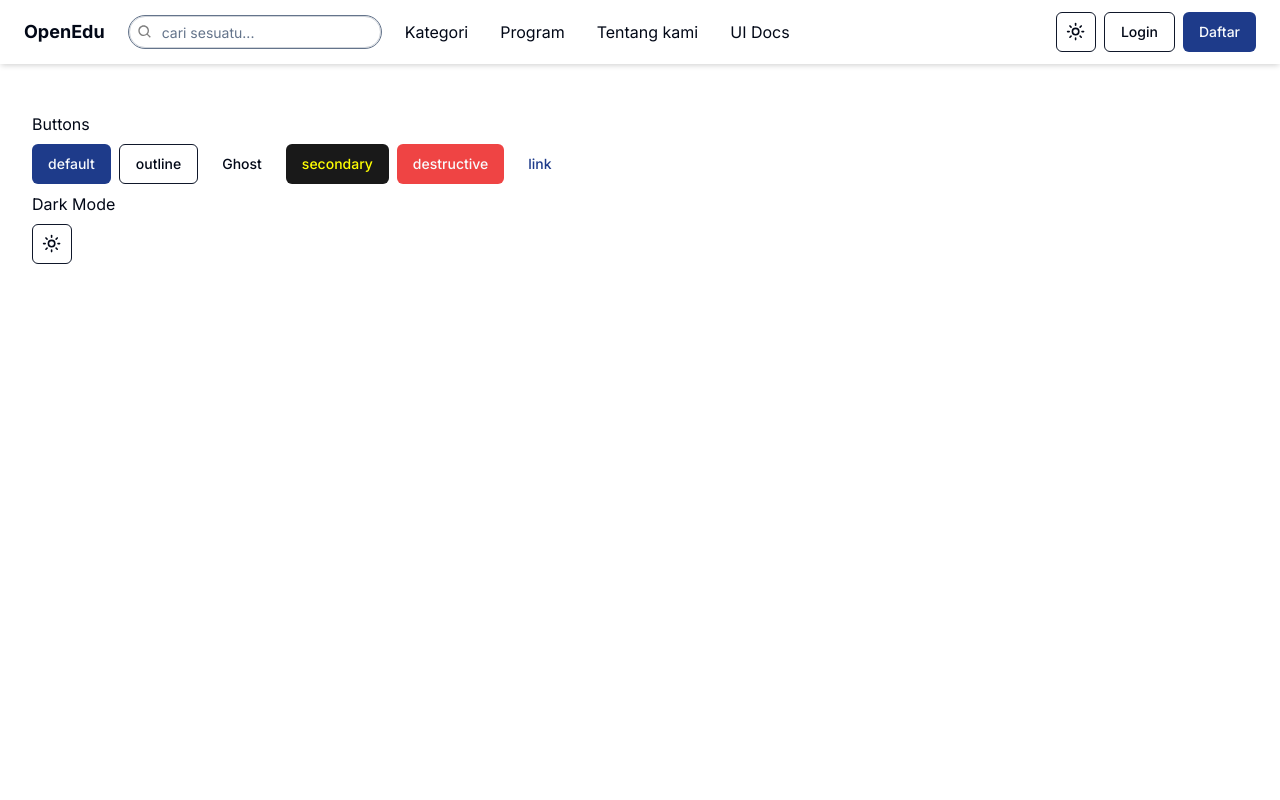
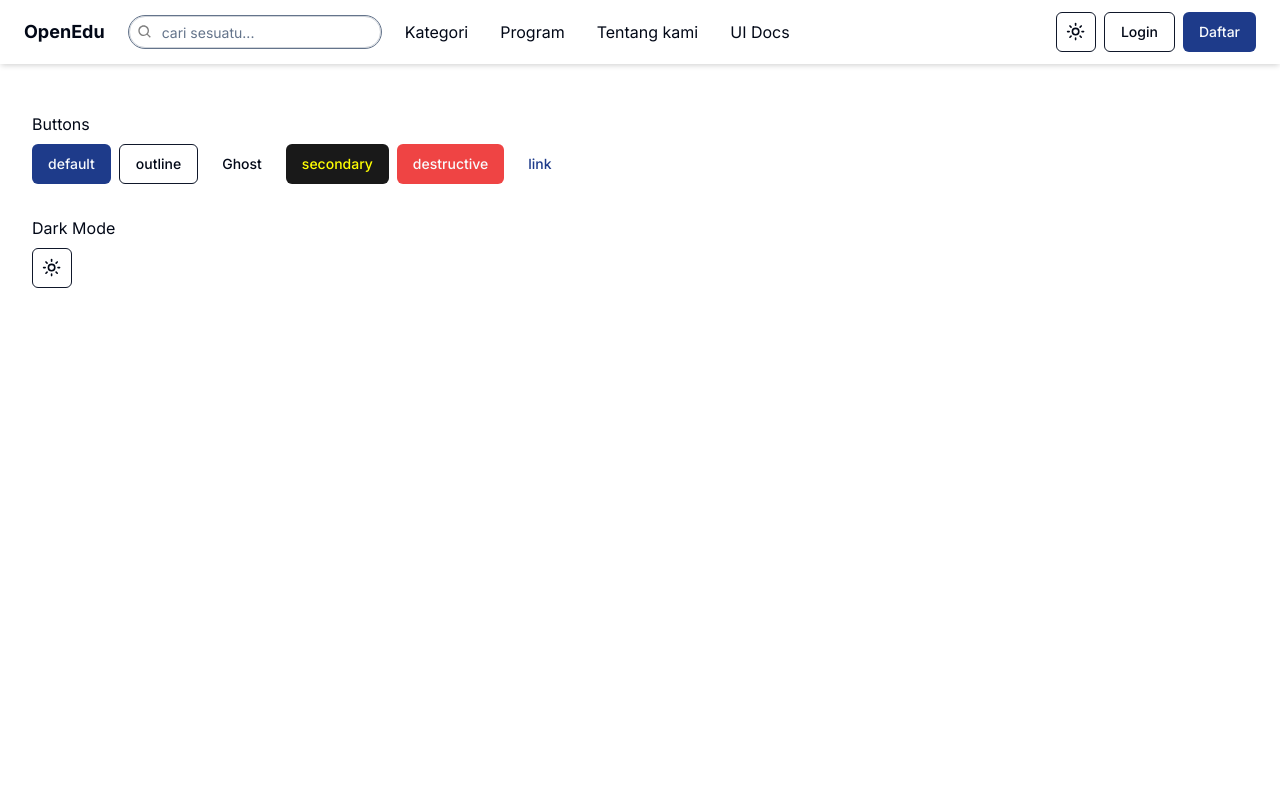
Before and after one commit to pampam01/online_learning_platform, a Next.js app: page /docs in a window 1280 px wide. Shown: the top 800 px of the page. Built offline with nearby package versions, Linux system fonts and the light colour scheme.

Commit message:
moving theme provider

```diff
--- a/app/docs/page.tsx
+++ b/app/docs/page.tsx
@@ -14,7 +14,7 @@ const page = () => {
         <Button variant={"destructive"}>destructive</Button>
         <Button variant={"link"}>link</Button>
       </div>
-      <h1>Dark Mode</h1>
+      <h1 className="pt-6">Dark Mode</h1>
       <ModeToggle />
     </section>
   );
--- a/app/layout.tsx
+++ b/app/layout.tsx
@@ -3,7 +3,7 @@ import { Inter } from "next/font/google";
 import "./globals.css";
 import Header from "@/components/Header";
 import Footer from "@/components/Footer";
-import { ThemeProvider } from "@/components/Theme-Provider";
+import { ThemeProvider } from "@/providers/Theme-Provider";
 
 const inter = Inter({ subsets: ["latin"] });
 
```
Also changed, not shown: providers/Theme-Provider.tsx (renamed from components/Theme-Provider.tsx).
